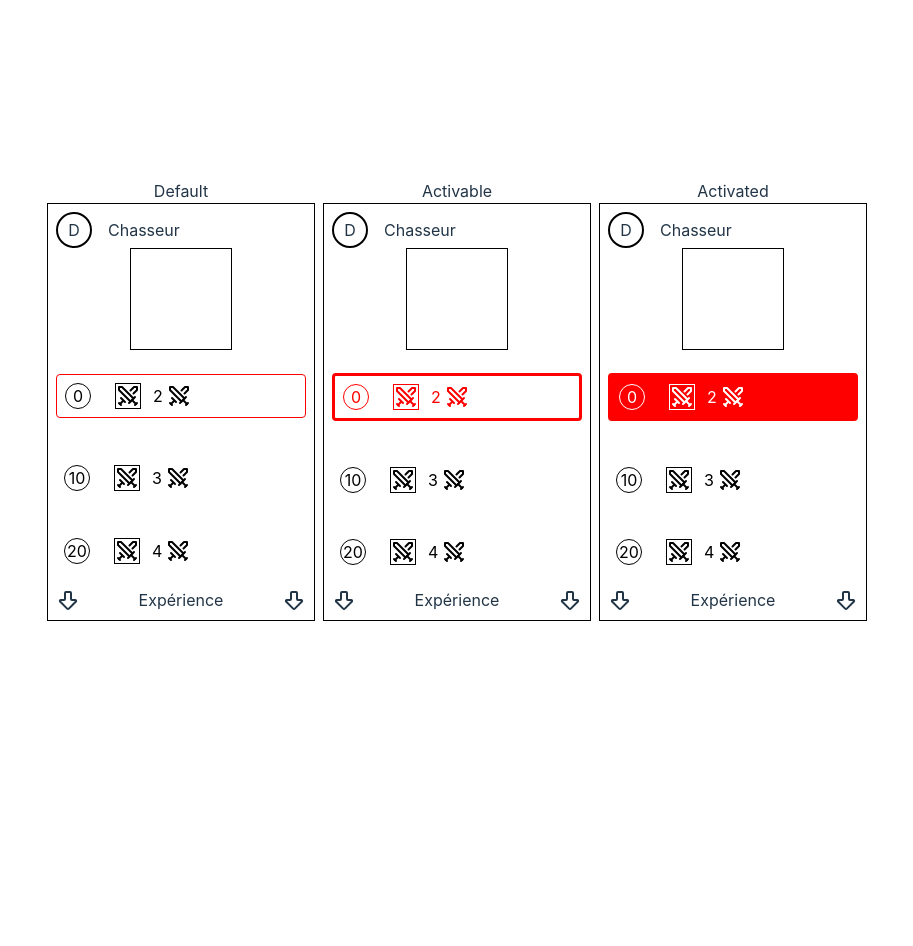
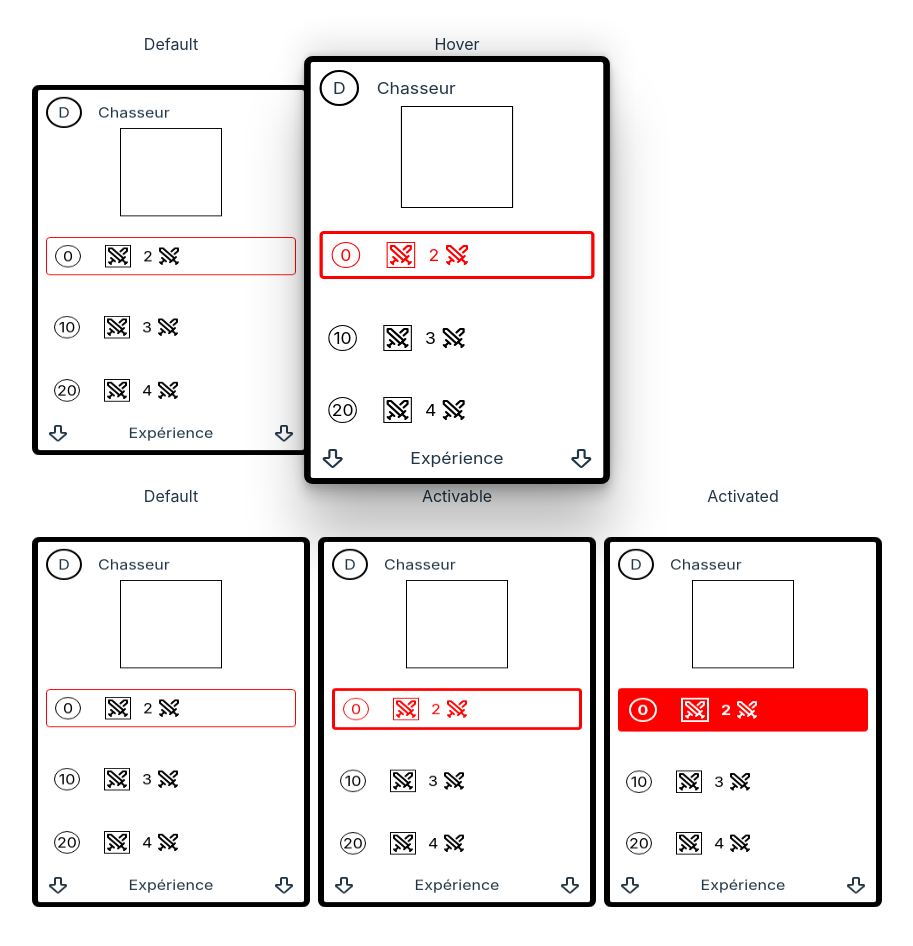
Before and after one commit to gqueste/dice-game, a Vue app: page /sandbox in a window 1280 px wide. Shown: the top 946 px of the page, without its empty margins (183-1096 px from the left). Before the commit the page ends 800 px from the top, so only its background shows below. Built offline with nearby package versions, Linux system fonts and the light colour scheme.

Commit message:
feat(card): add hover effect

```diff
--- a/src/pages/SandboxView.vue
+++ b/src/pages/SandboxView.vue
@@ -5,7 +5,17 @@ import { defaultAttackCharacter } from '@/game/card/character/catalog/default/ch
 
 <template>
   <main>
-    <div class="characters">
+    <div class="cards">
+      <div>
+        <div>Default</div>
+        <CharacterCard :character="defaultAttackCharacter" />
+      </div>
+      <div>
+        <div>Hover</div>
+        <CharacterCard :character="defaultAttackCharacter" :activable="true" :hovered="true" />
+      </div>
+    </div>
+    <div class="cards">
       <div>
         <div>Default</div>
         <CharacterCard :character="defaultAttackCharacter" />
@@ -23,7 +33,7 @@ import { defaultAttackCharacter } from '@/game/card/character/catalog/default/ch
 </template>
 
 <style scoped lang="scss">
-.characters {
+.cards {
   display: flex;
   gap: 8px;
 }
--- a/src/ui/CharacterCard.vue
+++ b/src/ui/CharacterCard.vue
@@ -1,5 +1,10 @@
 <template>
-  <PlayableCard :age="character.age" :name="character.name" :cost="character.cost">
+  <PlayableCard
+    :age="character.age"
+    :name="character.name"
+    :cost="character.cost"
+    :hovered="hovered"
+  >
     <template v-slot:body>
       <div
         v-for="level in character.levels"
@@ -33,14 +38,14 @@ import { diceSymbolToComponent, effectTypeToComponent } from './utils'
 import { ArrowBigDown } from 'lucide-vue-next'
 import PlayableCard from './PlayableCard.vue'
 
-defineProps<{ character: Character; activable?: boolean; activated?: boolean }>()
+defineProps<{ character: Character; activable?: boolean; activated?: boolean; hovered?: boolean }>()
 </script>
 
 <style lang="scss" scoped>
 .level {
-  --level-color: black;
   --active-color: red;
 
+  --level-color: black;
   display: flex;
   flex-wrap: nowrap;
   gap: 12px;
@@ -96,6 +101,16 @@ defineProps<{ character: Character; activable?: boolean; activated?: boolean }>(
     --level-color: white;
     background-color: var(--active-color);
     border: 3px solid var(--active-color);
+
+    font-weight: bold;
+
+    .current-level-check {
+      border-width: 2px;
+    }
+
+    .required-dice {
+      border-width: 2px;
+    }
   }
 }
 </style>
--- a/src/ui/PlayableCard.vue
+++ b/src/ui/PlayableCard.vue
@@ -1,5 +1,5 @@
 <template>
-  <div class="card">
+  <div class="card" :class="{ hovered }">
     <div class="header">
       <div class="age-badge" :style="ageStyle">
         {{ ageToLabel(age) }}
@@ -26,7 +26,7 @@ import { ageToLabel, diceSymbolToComponent } from './utils'
 import type { DiceSymbol } from '@/game/dice/dice.'
 import { computed } from 'vue'
 
-const props = defineProps<{ age: Age; name: string; cost: DiceSymbol[] }>()
+const props = defineProps<{ age: Age; name: string; cost: DiceSymbol[]; hovered?: boolean }>()
 
 const ageStyle = computed<string>(() => {
   switch (props.age) {
@@ -58,13 +58,34 @@ const formattedCost = computed<{ [key: string]: DiceSymbol[] }>(() => {
 
 <style lang="scss" scoped>
 .card {
-  border: 1px solid black;
+  border: 6px solid black;
+  border-radius: 8px;
   display: flex;
   flex-direction: column;
   justify-content: space-between;
   width: 250px;
   height: 400px;
   padding: 8px;
+  z-index: 1;
+  transform: rotateX(30deg);
+  transition:
+    transform 0.3s,
+    box-shadow 0.3s,
+    z-index 0.3s;
+  background-color: white;
+
+  &:hover,
+  &.hovered {
+    z-index: 10;
+    transform: scale(1.1, 1);
+    cursor: pointer;
+    box-shadow:
+      rgba(0, 0, 0, 0.25) 0px 54px 55px,
+      rgba(0, 0, 0, 0.12) 0px -12px 30px,
+      rgba(0, 0, 0, 0.12) 0px 4px 6px,
+      rgba(0, 0, 0, 0.17) 0px 12px 13px,
+      rgba(0, 0, 0, 0.09) 0px -3px 5px;
+  }
 
   .header {
     width: 100%;
```
